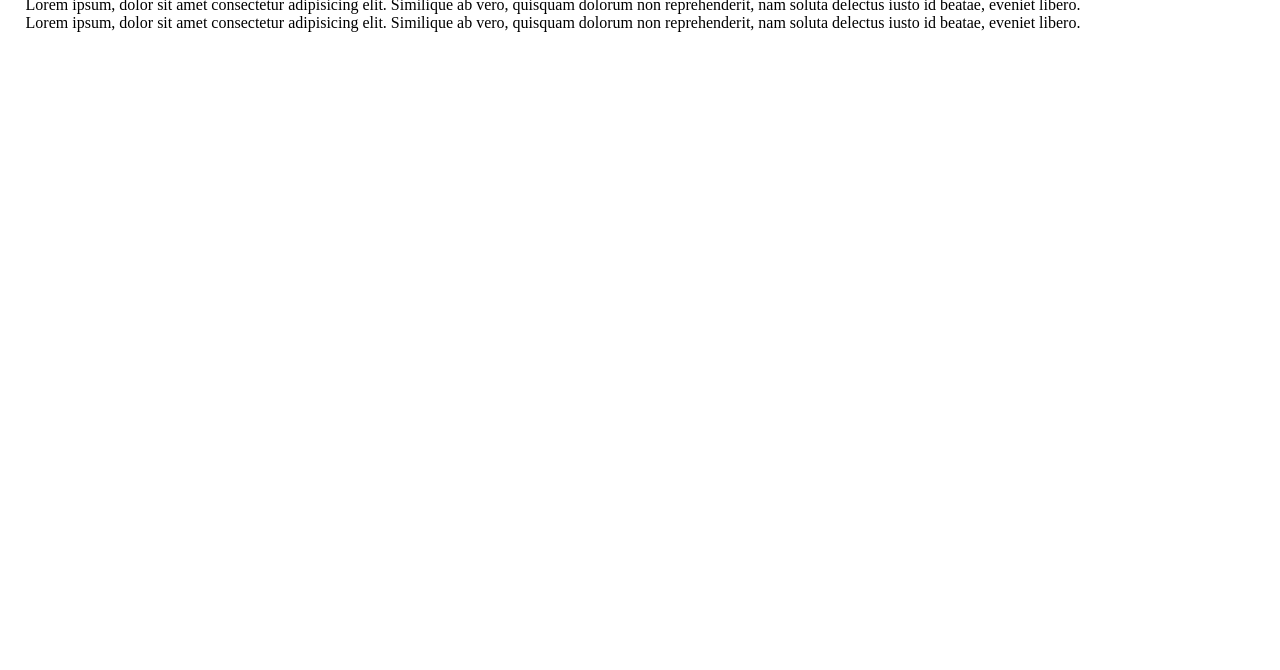
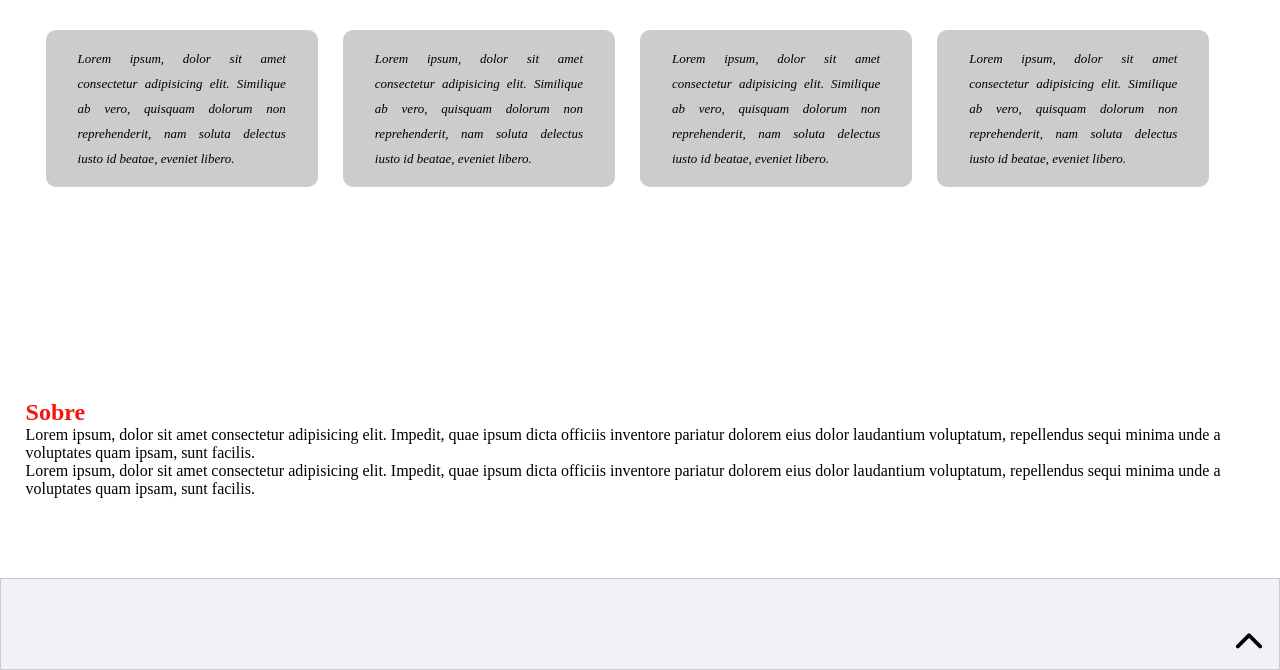
Before and after one commit to Nathan099-dev/projeto_movie_flix, a plain HTML site: page HTML/index.html in a window 1280 px wide. Shown: the part 570-1240 px from the top of the page. Before the commit the page ends 800 px from the top, so only its background shows below. Drawn offline with Linux system fonts and the light colour scheme.

Commit message:
modificaçoes

```diff
--- a/CSS/style.css
+++ b/CSS/style.css
@@ -7,6 +7,7 @@
 .container{
     margin: 0 auto;
     padding: 0 2%;
+    display: flex;
     flex-wrap: wrap;
 }
 
@@ -105,12 +106,12 @@ section.main{
     padding: 25px 30px;
     background-color: #fff;
     border: none;
-    color: #000;
+    color: #555;
     font-size: 16px;
     font-weight: medium;
     line-height: 23px;
     text-align: justify;
-    border-radius: 20px;
+    border-radius: 8px;
     cursor: pointer;
 
 }
@@ -130,14 +131,15 @@ section.main{
 
 section#diferenciais{
     width: 100%;
-    padding: 6rem 0;
-
-
+    padding: 5rem 0;
+    margin: 2rem 0;
+    flex-wrap: wrap;
 }
 
 
 #diferenciais h2{
     text-align: center;
+    padding: .5rem 0;
     text-transform: uppercase;
     color: #f4160c;
     font-size: 30px;
@@ -146,8 +148,64 @@ section#diferenciais{
 }
 
 
-#diferenciais p{
+#diferenciais .cards{
+    display: flex;
+    margin: 20px;
 
+
+}
+
+.card_single{
+    text-align: justify;
+    border-radius: 10px;
+    margin-right: 25px;
+    background-color: #ccc;
+
+    padding: 1rem 2rem;
+}
+
+.card_single p{
+    font-size: 13px;
+    font-style: italic;
+    line-height: 25px;
+}
+
+section#sobre{
+    display: flex;
+    justify-content: center;
+    align-items: center;
+    padding: 80px 0;
+}
+
+#sobre h2{
+    text-align: center;
+    color: #f4160c;
+
+}
+
+footer{
+    background-color: #fff;
+    background-color: #f0f2f5;
+    border: 1px solid #ccc;
+    bottom: 0;
+}
+
+
+.botao_subir{
+    width: 100%;
+
+}
+
+.botao_subir i{
+    float: right;
+    margin-right: 1rem;
+    margin-top: 50px;
+    font-size: 30px;
+}
+
+.botao_subir i:hover{
+    color: #f4160c;
+    transition: .5s;
 }
 @media screen and (max-width: 700px) {
     .logo h1{
@@ -164,5 +222,8 @@ section#diferenciais{
         display: none;
    }
 
+   .card_single{
+        width: 100%;
+   }
 
 }
--- a/HTML/index.html
+++ b/HTML/index.html
@@ -14,7 +14,7 @@
                 <div class="logo">
                      <h1>MovieFlix</h1>
                  </div>
-                 <i id="bars" class="fa-solid fa-bars"></i>
+                 <i id="bars" class="fa-solid fa-bars" onclick="open_menu()"></i>
                  <div class="menu">
                     <ul>
                         <li><a href="#">Início</a></li>
@@ -40,6 +40,7 @@
 
         <section id="diferenciais">
             <h2>Diferenciais</h2>
+            <br>
             <div class="container">
                 <div class="cards">
                     <div class="card_single">
@@ -57,6 +58,32 @@
                 </div>
             </div>
         </section>
-        <script src="../JS/index.js"></script>
+
+        <section id="sobre">
+            <div class="container">
+                <h2>Sobre</h2>
+                <br>
+                <p>Lorem ipsum, dolor sit amet consectetur adipisicing elit. Impedit, quae ipsum dicta officiis inventore pariatur dolorem eius dolor laudantium voluptatum, repellendus sequi minima unde a voluptates quam ipsam, sunt facilis.</p>
+
+                <p>Lorem ipsum, dolor sit amet consectetur adipisicing elit. Impedit, quae ipsum dicta officiis inventore pariatur dolorem eius dolor laudantium voluptatum, repellendus sequi minima unde a voluptates quam ipsam, sunt facilis.</p>
+            </div>
+        </section>
+
+
+
+        <div class="botao_subir">
+            <i class="fa-solid fa-chevron-up" id="arrow_up"></i>
+        </div>
+
+        <footer>
+            <ul>
+                <li><a href=""></a></li>
+                <li><a href=""></a></li>
+                <li><a href=""></a></li>
+                <li><a href=""></a></li>
+                <li><a href=""></a></li>
+            </ul>
+        </footer>
     </body>
+    <script src="../JS/index.js"></script>
 </html>
--- a/JS/index.js
+++ b/JS/index.js
@@ -1,6 +1,10 @@
 const bars = document.querySelector('i');
 const menu = document.querySelectorAll('.menu');
 
-bars.addEventListener('click', function(){
-    menu.style.display = 'block'
+bars.addEventListener('click', function open_menu(){
+
 })
+
+const subir = function(){
+
+}
```
